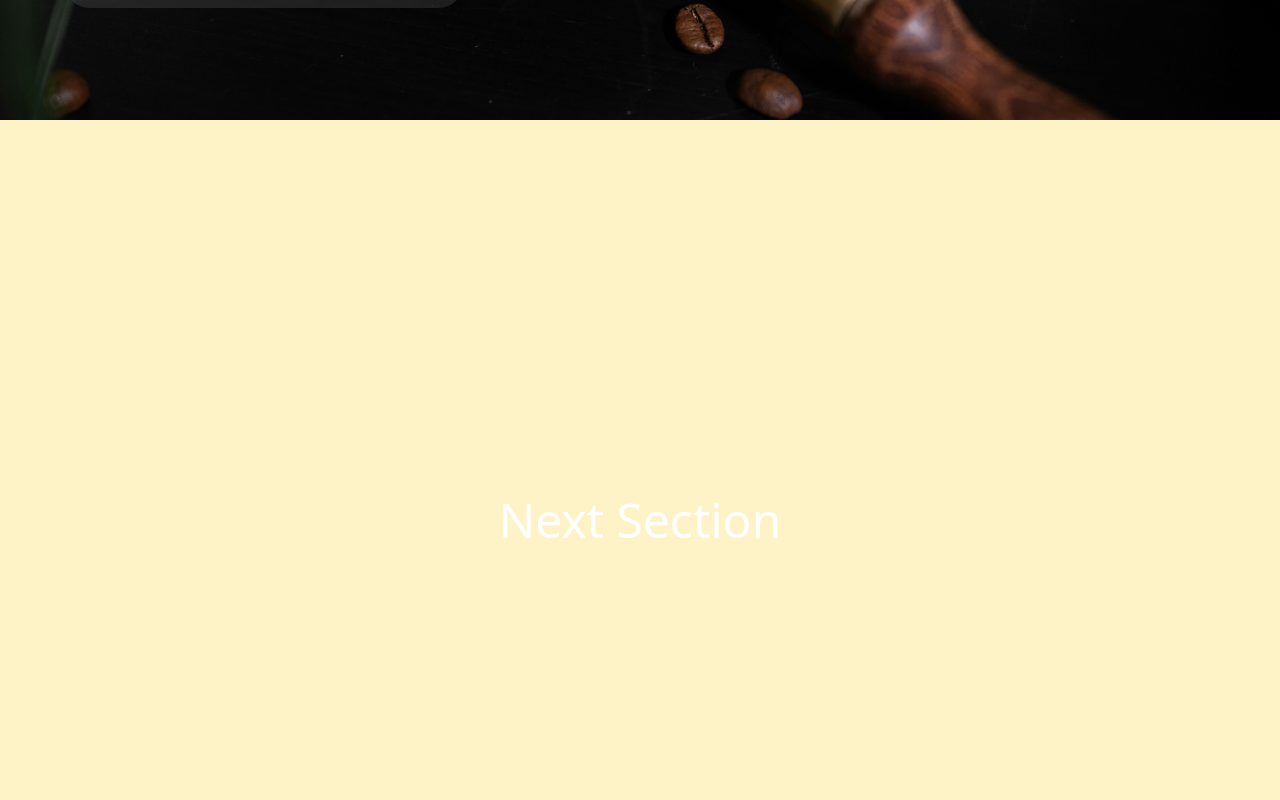
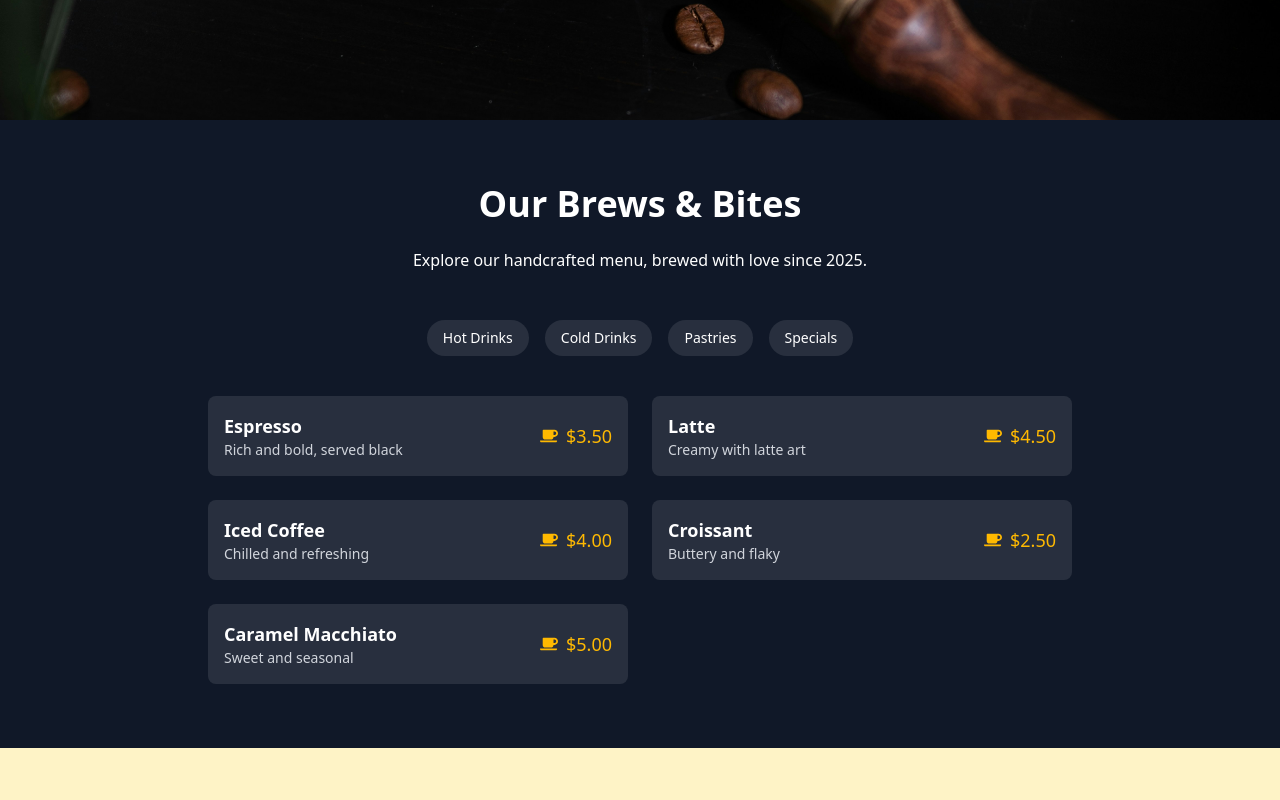
Before and after one commit to sazid-zero/coffinity, a React (Vite) app: page / in a window 1280 px wide. Shown: the part 680-1480 px from the top of the page. Built offline with nearby package versions, Linux system fonts and the light colour scheme.

Commit message:
content updated

```diff
--- a/package.json
+++ b/package.json
@@ -14,6 +14,8 @@
     "framer-motion": "^12.23.0",
     "react": "^19.1.0",
     "react-dom": "^19.1.0",
+    "react-icon": "^1.0.0",
+    "react-icons": "^5.5.0",
     "tailwindcss": "^4.1.11"
   },
   "devDependencies": {
--- a/src/App.tsx
+++ b/src/App.tsx
@@ -2,26 +2,26 @@ import {Nav} from "./components/Nav.tsx";
 import {Hero} from "./pages/Hero.tsx";
 import {Featured} from "./pages/Featured.tsx";
 import {motion, useScroll, useTransform} from "framer-motion";
+import Menu from "./pages/Menu.tsx";
 
 function App() {
     const { scrollYProgress } = useScroll({
         offset: ["start end", "end start"],
     });
     const bgTranslateY = useTransform(scrollYProgress, [0, 1], [0, -400]);
-    //const bgOpacity = useTransform(scrollYProgress, [0, 1], [1, 0]);
 
   return (
    <main className="w-full min-h-screen">
        <Nav/>
            <motion.div
-                   className="fixed w-full min-h-[140vh] bg-[url('/coffebg2.jpg')] bg-cover bg-center z-[-10] overflow-auto"
+                   className="fixed w-full lg:h-[140vh] h-[200vh]  bg-[url('/coffebg2.jpg')] bg-cover bg-center z-[-10]"
                    style={{
                        y: bgTranslateY,
-                       //opacity: bgOpacity,
                        transformOrigin: "center",
                    }}
                />
        <Hero/>
+       <Menu/>
 
            <div className="h-screen bg-amber-100 bg-cover bg-center flex items-center justify-center text-white">
                <Featured/>
--- /dev/null
+++ b/src/components/MenuModal.tsx
@@ -0,0 +1,37 @@
+// src/components/MenuModal.tsx
+import React from "react";
+import { motion } from "framer-motion";
+
+interface MenuModalProps {
+    item: {
+        name: string;
+        desc: string;
+        price: number;
+    };
+    onClose: () => void;
+}
+
+export const MenuModal: React.FC<MenuModalProps> = ({ item, onClose }) => (
+    <motion.div
+        className="fixed inset-0 bg-black/70 backdrop-blur-sm flex items-center justify-center z-50"
+        initial={{ opacity: 0 }}
+        animate={{ opacity: 1 }}
+        exit={{ opacity: 0 }}
+        onClick={onClose}
+    >
+        <motion.div
+            className="bg-gray-800 text-white rounded-lg p-8 max-w-md w-full relative"
+            initial={{ scale: 0.8 }}
+            animate={{ scale: 1 }}
+            exit={{ scale: 0.8 }}
+            onClick={(e) => e.stopPropagation()}
+        >
+            <button className="absolute top-2 right-4 text-amber-400 text-xl" onClick={onClose}>
+                ✕
+            </button>
+            <h2 className="text-2xl font-bold mb-2">{item.name}</h2>
+            <p className="text-gray-300 mb-4">{item.desc}</p>
+            <div className="text-lg text-amber-500 font-semibold">${item.price.toFixed(2)}</div>
+        </motion.div>
+    </motion.div>
+);
--- a/src/components/Nav.tsx
+++ b/src/components/Nav.tsx
@@ -5,7 +5,7 @@ export function Nav(){
     const nav = ["Home", "Menu", "About", "Featured", "Contact" ]
 
     return (
-        <div className="fixed w-full h-18 backdrop-blur-xs flex items-center justify-between z-50 p-8">
+        <div className="hidden fixed w-full h-18 backdrop-blur-xs md:flex items-center justify-between z-50 p-8">
             <div  className="flex items-center space-x-0">
                 <h1 className="text-xl font-bold text-transparent bg-gradient-to-r from-[#EA2F14] via-[#E6521F] to-[#FFD63A] bg-clip-text">Coffinity</h1>
                 <img src="/icons/coffee.png" className="h-7 w-7"/>
--- a/src/pages/Hero.tsx
+++ b/src/pages/Hero.tsx
@@ -30,11 +30,11 @@ export function Hero() {
 
     return (
         <motion.div
-            className="h-screen grid grid-cols-1 lg:grid-cols-2 p-8 lg:pl-16 lg:pr-16 text-white"
+            className="relative h-screen grid grid-cols-1 md:grid-cols-2 pl-4 pr-4 lg:pl-16 lg:pr-16 text-white"
         >
             {/* Left Side Content */}
             <motion.div
-                className="pt-32 space-y-1"
+                className="pt-4 md:pt-22 lg:pt-32 space-y-1"
                 initial={{ x: -100, opacity: 0 }}
                 whileInView={{ x: 0, opacity: 1 }}
                 transition={{ duration: 1, ease: "easeInOut" }}
@@ -42,10 +42,10 @@ export function Hero() {
             >
                 <h1 className="text-lg font-bold">Welcome To</h1>
                 <div className="flex space-x-1 mb-6">
-                    <h1 className="text-5xl font-bold bg-gradient-to-r from-[#EA2F14] via[#E6521F] to-[#FFD63A] text-transparent bg-clip-text">Coffinity</h1>
-                    <img src="/icons/coffee.png" className="h-12 w-12"/>
+                    <h1 className="text-2xl md:text-5xl font-bold bg-gradient-to-r from-[#EA2F14] via[#E6521F] to-[#FFD63A] text-transparent bg-clip-text">Coffinity</h1>
+                    <img src="/icons/coffee.png" className="h-6 w-6 md:h-12 md:w-12"/>
                 </div>
-                <h1 className="text-4xl font-bold mb-2">Crafted for Moments of Warmth and Connection</h1>
+                <h1 className="text-xl md:text-4xl font-bold mb-2">Crafted for Moments of Warmth and Connection</h1>
 
                 <p className="mb-6 text-lg text-[#C9B194]">Fuel your day with community, creativity, and the perfect cup.</p>
 
@@ -59,7 +59,7 @@ export function Hero() {
                     <Button title={"Join Coffinity"} width="128px" height="44px" />
                 </div>
 
-                <div className="min-h-8 max-w-100 rounded-full items-center p-4 bg-white/10 backdrop-blur-2xl mt-36" >
+                <div className="min-h-8 max-w-100 rounded-full items-center p-4 bg-white/10 backdrop-blur-2xl lg:mt-36 mt-4" >
                 <motion.p
                     className=" font-mono text-sm font-bold text-neutral-300 "
                     initial={{ opacity: 0 }}
@@ -72,11 +72,11 @@ export function Hero() {
             </motion.div>
 
             {/* Right Side Image */}
-            <div className="w-full h-full items-center justify-center flex pt-8">
+            <div className="w-full h-full items-center justify-center flex md:pt-8 pt-2 ">
                 <motion.img
                     src="/coffe.png"
                     alt="Coffee Cup"
-                    className=" justify-self-center"
+                    className="w-60 lg:w-auto justify-self-center"
                     initial={{ scale: 0, rotate: -45, opacity: 0 }}
                     whileInView={{ scale: 1, rotate: 0, opacity: 1, x: 0 }}
                     whileHover={{ scale: 1.2, rotate: 10 }}
--- a/src/pages/Menu.tsx
+++ b/src/pages/Menu.tsx
@@ -0,0 +1,70 @@
+import { motion } from "framer-motion";
+import { useState } from "react";
+import { FaCoffee } from "react-icons/fa";
+
+const Menu = () => {
+    const menuItems = [
+        { id: 1, category: "Hot Drinks", name: "Espresso", price: 3.5, desc: "Rich and bold, served black" },
+        { id: 2, category: "Hot Drinks", name: "Latte", price: 4.5, desc: "Creamy with latte art" },
+        { id: 3, category: "Cold Drinks", name: "Iced Coffee", price: 4.0, desc: "Chilled and refreshing" },
+        { id: 4, category: "Pastries", name: "Croissant", price: 2.5, desc: "Buttery and flaky" },
+        { id: 5, category: "Specials", name: "Caramel Macchiato", price: 5.0, desc: "Sweet and seasonal" },
+    ];
+
+    const categories = [...new Set(menuItems.map(item => item.category))];
+    const [selectedCategory, setSelectedCategory] = useState<string | null>(null);
+
+    const filteredItems = selectedCategory
+        ? menuItems.filter(item => item.category === selectedCategory)
+        : menuItems;
+
+    return (
+        <section className="py-16 bg-gray-900 text-white">
+            <h2 className="text-4xl font-bold text-center mb-6">Our Brews & Bites</h2>
+            <p className="text-center mb-12">Explore our handcrafted menu, brewed with love since 2025.</p>
+
+            {/* Category Filters */}
+            <div className="flex flex-wrap justify-center gap-4 mb-10">
+                {categories.map(category => (
+                    <motion.button
+                        key={category}
+                        onClick={() => setSelectedCategory(category === selectedCategory ? null : category)}
+                        className={`px-4 py-2 rounded-full font-medium text-sm transition duration-300 ${
+                            selectedCategory === category
+                                ? "bg-amber-500 text-white shadow-lg"
+                                : "bg-white/10 text-white hover:bg-amber-600"
+                        }`}
+                        whileTap={{ scale: 0.95 }}
+                    >
+                        {category}
+                    </motion.button>
+                ))}
+            </div>
+
+            {/* Menu Cards */}
+            <div className="max-w-4xl mx-auto px-4 grid grid-cols-1 md:grid-cols-2 gap-6">
+                {filteredItems.map((item, index) => (
+                    <motion.div
+                        key={item.id}
+                        initial={{ opacity: 0, y: 30 }}
+                        whileInView={{ opacity: 1, y: 0 }}
+                        transition={{ delay: index * 0.1 }}
+                        className="p-4 bg-white/10 rounded-lg flex justify-between items-center group hover:shadow-md transition-shadow"
+                        whileHover={{ scale: 1.05 }}
+                    >
+                        <div>
+                            <h4 className="text-lg font-semibold group-hover:text-amber-300 transition-colors">{item.name}</h4>
+                            <p className="text-sm text-gray-300">{item.desc}</p>
+                        </div>
+                        <div className="flex items-center gap-2 text-amber-400 text-lg">
+                            <FaCoffee />
+                            ${item.price.toFixed(2)}
+                        </div>
+                    </motion.div>
+                ))}
+            </div>
+        </section>
+    );
+};
+
+export default Menu;
```
Also changed, not shown: 1 other file (tests, documents, lock files or other folders).
